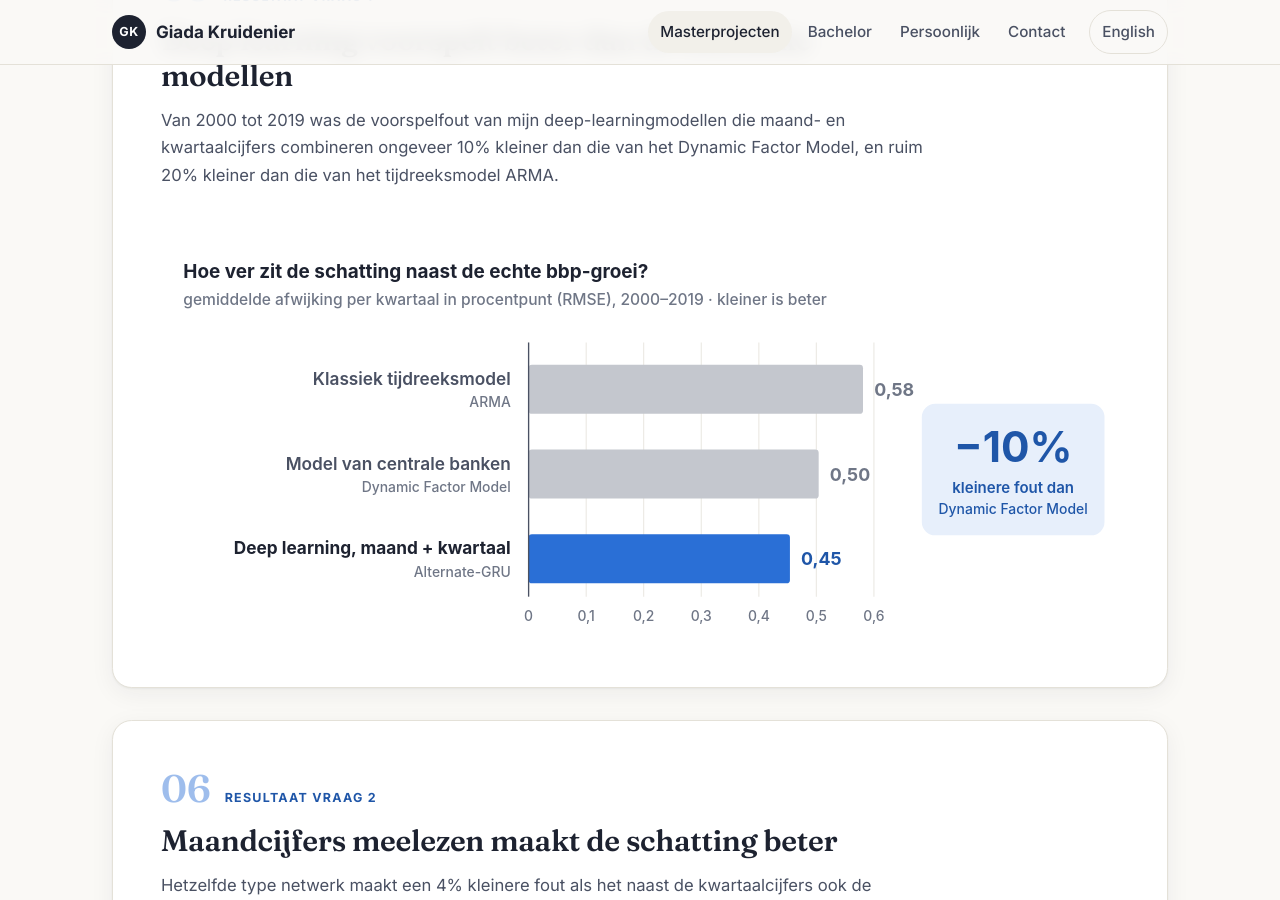
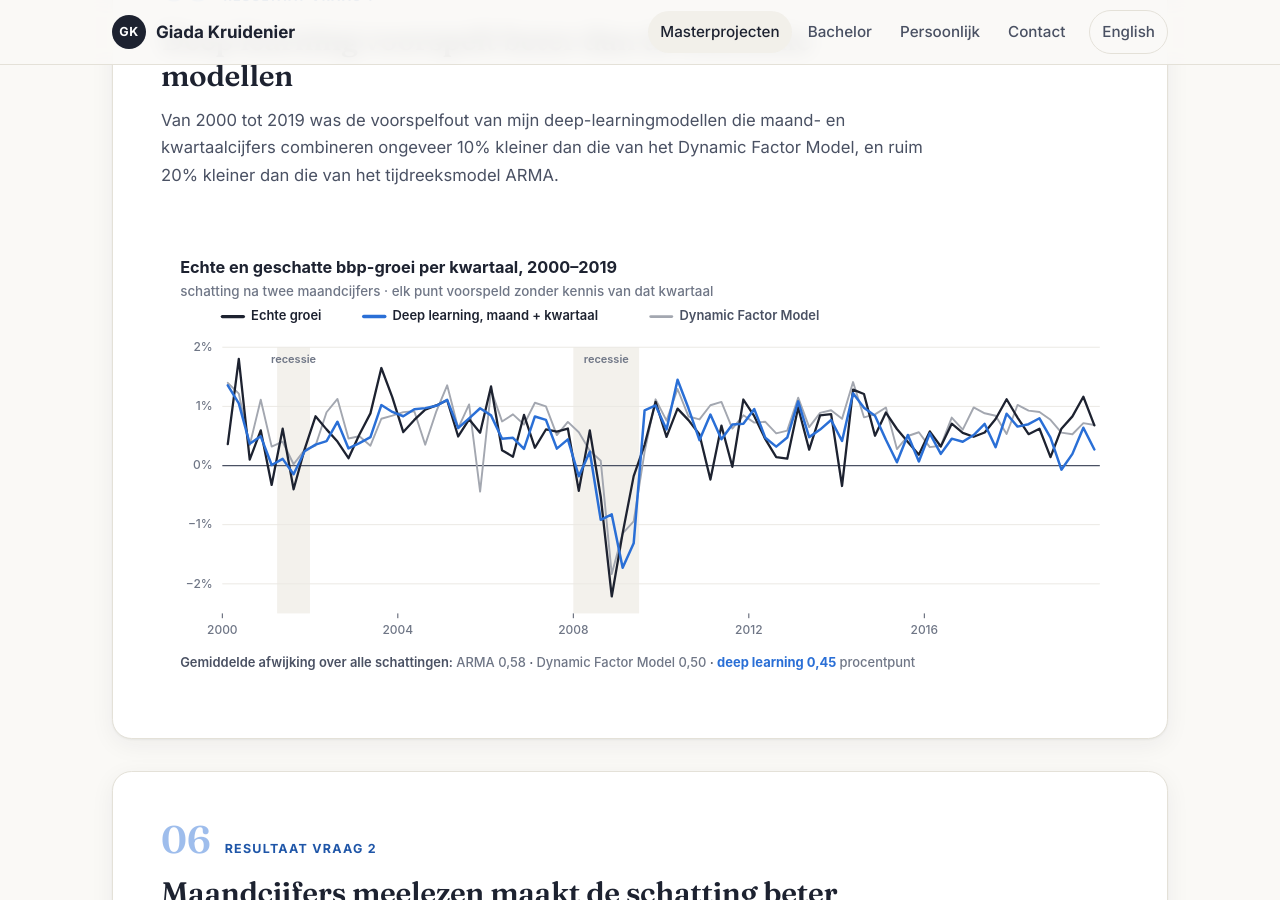
Before and after one commit to GKruidenier/portfolio, a Jekyll site: the page built from projecten/masterscriptie-bbp-nowcasting.md, in a window 1280 px wide and 900 px high, scrolled down 4642 px. Built offline with Jekyll 4.4.1, drawn with Linux system fonts in a browser that asks for light colours.

Commit message:
Scriptie: vraag 1 toont echte vs. voorspelde bbp-groei 2000-2019
Co-Authored-By: Claude Opus 5.5 (1M context) <noreply@anthropic.com>

```diff
--- a/projecten/masterscriptie-bbp-nowcasting.md
+++ b/projecten/masterscriptie-bbp-nowcasting.md
@@ -41,7 +41,7 @@ sample:
 
 {% include slide.html kicker="Modellen" title="Drie manieren om maand en kwartaal te combineren" text="Alle modellen krijgen dezelfde cijfers. Mijn netwerken (LSTM en GRU) hebben een geheugen en zetten stap voor stap door de tijd. Het verschil zit in hoe maand- en kwartaalcijfers samenkomen." src="/assets/img/projects/scriptie_modellen.svg" alt="Zes modellen. Benchmarks: het klassieke tijdreeksmodel ARMA gebruikt alleen het eigen verleden van het bbp, een eenvoudige versie van het Dynamic Factor Model van centrale banken vat de cijfers samen in een paar trends, en een netwerk op kwartaalcijfers middelt de maandcijfers eerst. Mijn ontwerpen: herhalen (elke maand een stap, het kwartaalcijfer leest mee), twee lagen (een kwartaallaag voedt een maandlaag) en afwisselen (kwartaal- en maandnetwerk delen om de beurt één geheugen)" full=true %}
 
-{% include slide.html kicker="Resultaat vraag 1" title="Deep learning voorspelt beter dan de klassieke modellen" text="Van 2000 tot 2019 was de voorspelfout van mijn deep-learningmodellen die maand- en kwartaalcijfers combineren ongeveer 10% kleiner dan die van het Dynamic Factor Model, en ruim 20% kleiner dan die van het tijdreeksmodel ARMA." src="/assets/img/projects/scriptie_resultaat_vraag1.svg" alt="Staafdiagram van hoe ver de schatting gemiddeld naast de echte bbp-groei zit: het tijdreeksmodel ARMA zit er gemiddeld 0,58 procentpunt naast, het Dynamic Factor Model van centrale banken 0,50, deep learning met maand- en kwartaalcijfers 0,45. Dat is 10% minder dan het Dynamic Factor Model." full=true %}
+{% include slide.html kicker="Resultaat vraag 1" title="Deep learning voorspelt beter dan de klassieke modellen" text="Van 2000 tot 2019 was de voorspelfout van mijn deep-learningmodellen die maand- en kwartaalcijfers combineren ongeveer 10% kleiner dan die van het Dynamic Factor Model, en ruim 20% kleiner dan die van het tijdreeksmodel ARMA." src="/assets/img/projects/scriptie_echt_vs_voorspeld.svg" alt="Lijngrafiek van de echte en geschatte bbp-groei per kwartaal, 2000–2019. De lijn van deep learning volgt de echte groei het dichtst, ook in de recessie van 2008–2009. Gemiddelde afwijking: ARMA 0,58, Dynamic Factor Model 0,50, deep learning 0,45 procentpunt." full=true %}
 
 {% include slide.html kicker="Resultaat vraag 2" title="Maandcijfers meelezen maakt de schatting beter" text="Hetzelfde type netwerk maakt een 4% kleinere fout als het naast de kwartaalcijfers ook de maandcijfers leest." src="/assets/img/projects/scriptie_resultaat_vraag2.svg" alt="Staafdiagram van hoe ver de schatting gemiddeld naast de echte bbp-groei zit: deep learning op alleen kwartaalcijfers zit er gemiddeld 0,47 procentpunt naast, deep learning met maand- en kwartaalcijfers 0,45. Dat is 4% minder." full=true %}
 
```
Also changed, not shown: en/projects/master-thesis-gdp-nowcasting.md (+1 -1 lines), assets/img/projects/scriptie_echt_vs_voorspeld.svg (added), assets/img/projects/scriptie_echt_vs_voorspeld_en.svg (added), assets/img/projects/scriptie_resultaat_vraag1.svg (deleted), assets/img/projects/scriptie_resultaat_vraag1_en.svg (deleted).
